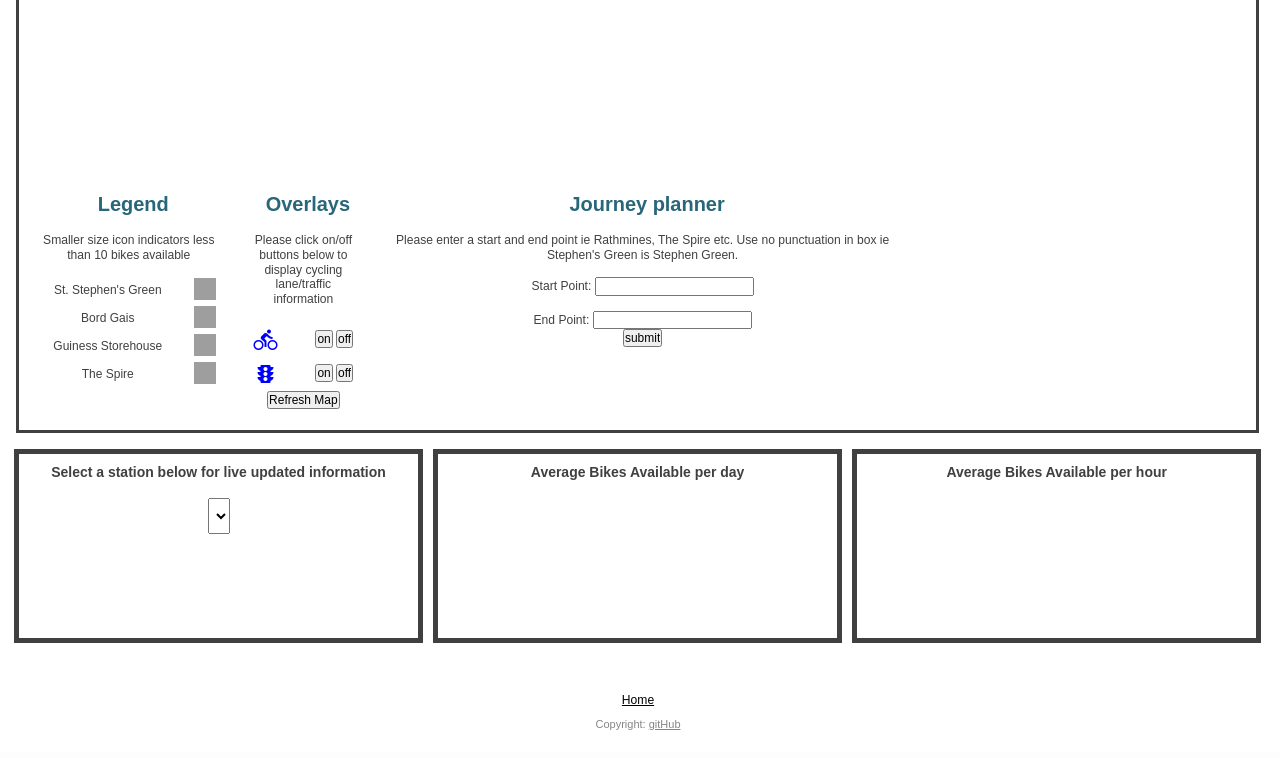
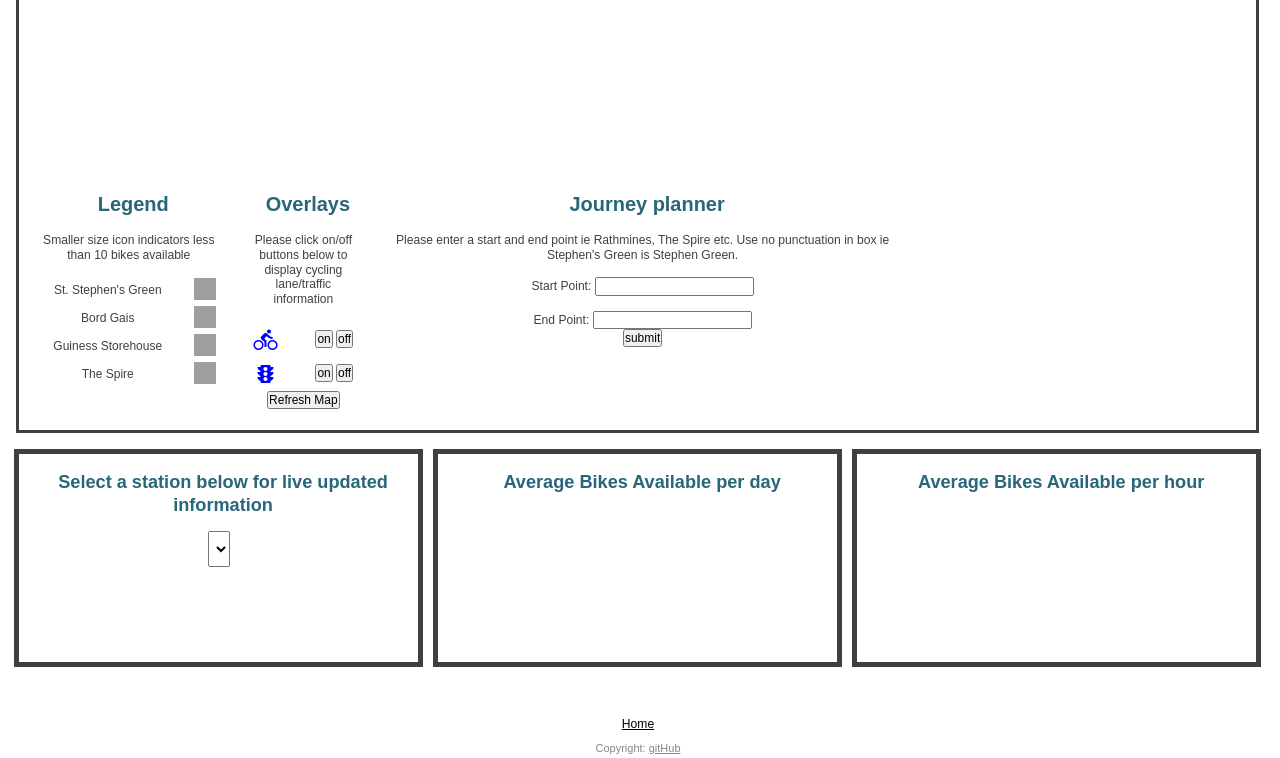
Before and after one commit to evan0590/COMP30830_project, a Flask app: page / in a window 1280 px wide. Shown: the part 817-1575 px from the top of the page. Before the commit the page ends 1547 px from the top, so only its background shows below. Run offline with Flask 2, Linux system fonts and the light colour scheme; lists and menus that the app fills with data are empty; a map, chart or similar area stays blank; some libraries are stand-ins or nearby versions; grey boxes are pictures that could not be loaded.

Commit message:
machine learning resolution - 14042020

```diff
--- a/app/__init__.py
+++ b/app/__init__.py
@@ -14,6 +14,7 @@ application = Flask(__name__)
 
 #Retrieve secret key used for app from environmental variable
 application.secret_key = os.getenv('SECRET_KEY')
+application.api_key = os.getenv('GOOGLEAPIKEY')
 
 #Set configuration for application from config.py file
 
--- a/app/static/js/main.js
+++ b/app/static/js/main.js
@@ -135,6 +135,7 @@ function populateInfo(live){
 				//find id match from static station array to id in live station info
 				if(stations[i][0]==live[j][0]){
 					var Info=('<br /> <b>Available Bike Stands: </b>'+live[j][1]+ '<br /><br />'+'<b>Available Bikes: </b>'+live[j][2]);
+                    document.getElementById("bikeInfo").style.fontSize = "small";
 					document.getElementById("bikeInfo").innerHTML = Info;
 					// display day dropdown
 					var dayDropdown = document.getElementById("futureDayDropdown");
@@ -281,9 +282,10 @@ function findLatLongStart(x){
 
 	var location = x;
 
-	var url = "https://maps.googleapis.com/maps/api/geocode/json?address="+location+",+Dublin&key=AIzaSyDFfQele6SPurbIljoHv4tVF5USA_7y1-o";
-
-	$.getJSON(url, function(data, status, xhr){
+		//post location to flask to call google api
+	jQuery.ajax ({
+	url: 'http://ec2-18-233-150-27.compute-1.amazonaws.com:8080/googleapi', type: "POST", data: JSON.stringify(location),
+	dataType: "json", contentType: "application/json; charset=utf-8", success: function(data, status, xhr){
 		try {
 			var latitude = data["results"][0]["geometry"]["location"]["lat"];
 			var longitude = data["results"][0]["geometry"]["location"]["lng"];
@@ -296,6 +298,7 @@ function findLatLongStart(x){
 			document.getElementById("result").innerHTML ="The directions cannot be calculated at this time, please try again shortly and check accuracy of information provided"+"<br />";
 		}
 
+		}
 		});
 }
 
@@ -304,9 +307,10 @@ function findLatLongEnd(x){
 
 	var location = x;
 
-	var url = "https://maps.googleapis.com/maps/api/geocode/json?address="+location+",+Dublin&key=AIzaSyDFfQele6SPurbIljoHv4tVF5USA_7y1-o";
-
-	$.getJSON(url, function(data, status, xhr){
+		//post location to flask to call google api
+	jQuery.ajax ({
+	url: 'http://ec2-18-233-150-27.compute-1.amazonaws.com:8080/googleapi', type: "POST", data: JSON.stringify(location),
+	dataType: "json", contentType: "application/json; charset=utf-8", success: function(data, status, xhr){
 		try {
  		var latitude = data["results"][0]["geometry"]["location"]["lat"];
 		var longitude = data["results"][0]["geometry"]["location"]["lng"];
@@ -317,6 +321,7 @@ function findLatLongEnd(x){
 		document.getElementById("result").style.display = "block";
 		document.getElementById("loader").style.display = "none";
 		document.getElementById("result").innerHTML ="The directions cannot be calculated at this time, please try again shortly and check accuracy of information provided"+"<br />";
+		}
 	}
 	});
 }
@@ -482,9 +487,9 @@ function directionsText(){
 
 		document.getElementById("result").innerHTML ="<i class="+'"material-icons"'+"style="+">"+"directions_walk"+"</i>"+" "+distanceAtoB+" from "+starttext.toUpperCase()+" to station ID:"+distanceResults[0]+" Name: "+distanceResults[1]+". Available Bikes:"+availableBikes+"<br />"+
 
-		"<i class="+'"material-icons"'+"style="+">"+"directions_bike"+"</i>"+" "+distanceBtoC+" from station ID:"+distanceResults[0]+" Name: "+distanceResults[1]+" to station ID:"+distanceResults[3]+" Name: "+distanceResults[4]+"<br />"+
+		"<i class="+'"material-icons"'+"style="+">"+"directions_bike"+"</i>"+" "+distanceBtoC+" from station ID:"+distanceResults[0]+" Name: "+distanceResults[1]+" to station ID:"+distanceResults[3]+" Name: "+distanceResults[4]+". Available Stands:"+availableStands+"<br />"+
 
-		"<i class="+'"material-icons"'+"style="+">"+"directions_walk"+"</i>"+" "+distanceCtoD+" from station ID:"+distanceResults[3]+" Name: "+distanceResults[4]+" to "+ endtext.toUpperCase()+". Available Stands:"+availableStands+"<br />"+"<br />"
+		"<i class="+'"material-icons"'+"style="+">"+"directions_walk"+"</i>"+" "+distanceCtoD+" from station ID:"+distanceResults[3]+" Name: "+distanceResults[4]+" to "+ endtext.toUpperCase()+"<br />"
 	}
 		//reset global variables.
 		distanceAtoB=0;
@@ -532,6 +537,7 @@ function lineGraphDays(id,name){
 
 // Similar to the above function this generates average occupancy per open hour of a selected station.
 function lineGraphHours(day){
+	document.getElementById("loaderGraphHours").style.display = "block";
 	if(chartHours!=null){
         chartHours.destroy();
     }
@@ -560,6 +566,7 @@ function futurePredict(){
 	contentType: "application/json; charset=utf-8",success: function(data, status, xhr){
 	    var predictInfo=('<br /> <b>Predicted Available Bikes: </b>'+ data);
 	    document.getElementById("predictionInfo").innerHTML = predictInfo;
+        document.getElementById("predictionInfo").style.fontSize = "small";
 
 	}})
 
@@ -569,6 +576,7 @@ function futurePredict(){
 	    var predictWeather=('<b>The temperature will feel like: </b>'+ data[0].tempFeels + '<sup>°C</sup>'
 	    + '<b> accompanied by: </b>' + data[0].descripton);
 	    document.getElementById("predictionWeather").innerHTML = predictWeather;
+        document.getElementById("predictionWeather").style.fontSize = "small";
 
 	}})
 	;
--- a/app/static/styles/main.css
+++ b/app/static/styles/main.css
@@ -146,6 +146,12 @@ body,button
     font-size:165%;
     padding:4px 0 2px 9px
 }
+
+.FurtherInfo{
+    color:#286679;
+    padding:4px 0 2px 9px
+}
+
 /*Journey planner*/
 /*Legend*/
 .LegendRow {
--- a/app/templates/index.html
+++ b/app/templates/index.html
@@ -164,15 +164,18 @@
             <!--Fin Contenu centre -->
 
             <!--            stack overflow-->
+
             <div class="Row">
                 <div class="ColumnA">
-                    <h4 class="titr_recherche">Select a station below for live updated information</h4>
+                    <br>
+                    <h3 class = "FurtherInfo"><span>Select a station below for live updated information</span></h3>
                     <br>
                     <select id="stationdrop" class="dropdowns">
         			</select>
 					<h4 id="bikeInfo"></h4><br>
 					<div id="futureDayDropdown" style="display: none;">
-						<h4 class="titr_recherche">Select a day and time below for predicted weather and bike availability at this station</h4>
+						<h3 class="FurtherInfo"><span>Bike availability and weather predictor</span></h3>
+                        <br>
 						<select id="futureDays" class="dropdowns">
 						</select>
 						<select id="futurehours" class="dropdowns">
@@ -190,13 +193,17 @@
                 </div>
 
                 <div class="ColumnA">
-					<h4 class="titr_recherche">Average Bikes Available per day</h4>
+                    <br>
+					<h3 class = "FurtherInfo"><span>Average Bikes Available per day</span></h3>
+                    <br>
 					<div id="loaderGraphDays" style="display:none;" ></div>
 					<canvas id="line-chart"></canvas>
                 </div>
 
                 <div id ="Charting" class="ColumnA">
-					<h4 class="titr_recherche">Average Bikes Available per hour</h4>
+                    <br>
+					<h3 class = "FurtherInfo"><span>Average Bikes Available per hour</span></h3>
+                    <br>
 					<div id="dayDropdown" style="display: none;">
 						<select id="days" onchange="lineGraphHours(this.value);">
 							<option value="Monday">Monday</option>
--- a/app/views.py
+++ b/app/views.py
@@ -24,6 +24,7 @@ from sqlalchemy.sql import func
 from app import db
 import pickle
 import datetime as dt
+import requests,json
 
 print('in views')
 
@@ -238,3 +239,15 @@ def predict():
         predict = np.around(predict)
         prediction = predict.tolist()
     return jsonify(prediction[0])
+
+# This function for average occupancy per hour graph.
+@application.route('/googleapi', methods=['POST', 'GET'])
+def googleapi():
+    apikey = application.api_key[:]
+    location = str(request.json)
+    url = "https://maps.googleapis.com/maps/api/geocode/json?address="+location+",+Dublin&key="+apikey;
+    response = requests.get(url)
+    data = response.text
+    parsed = json.loads(data)
+
+    return jsonify(parsed)
```
Lines whose indentation alone changed are shown as unchanged.
